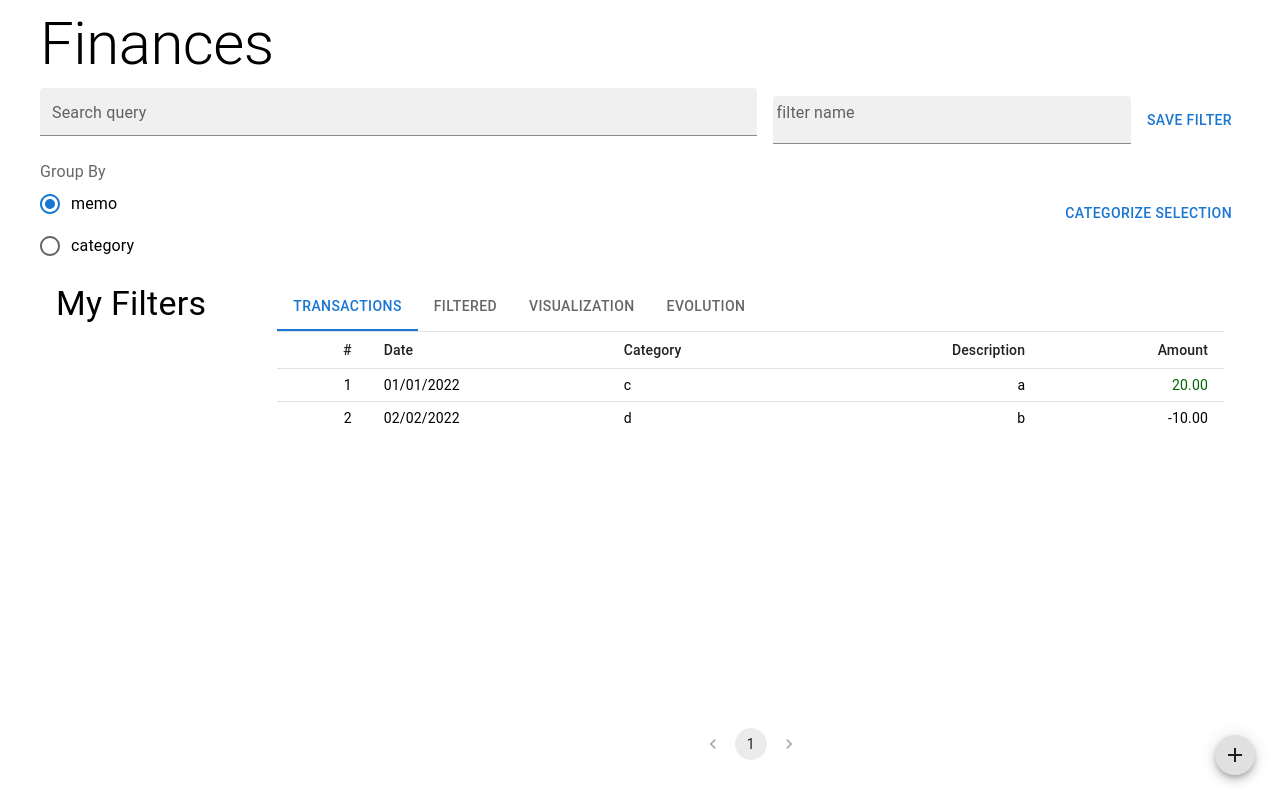
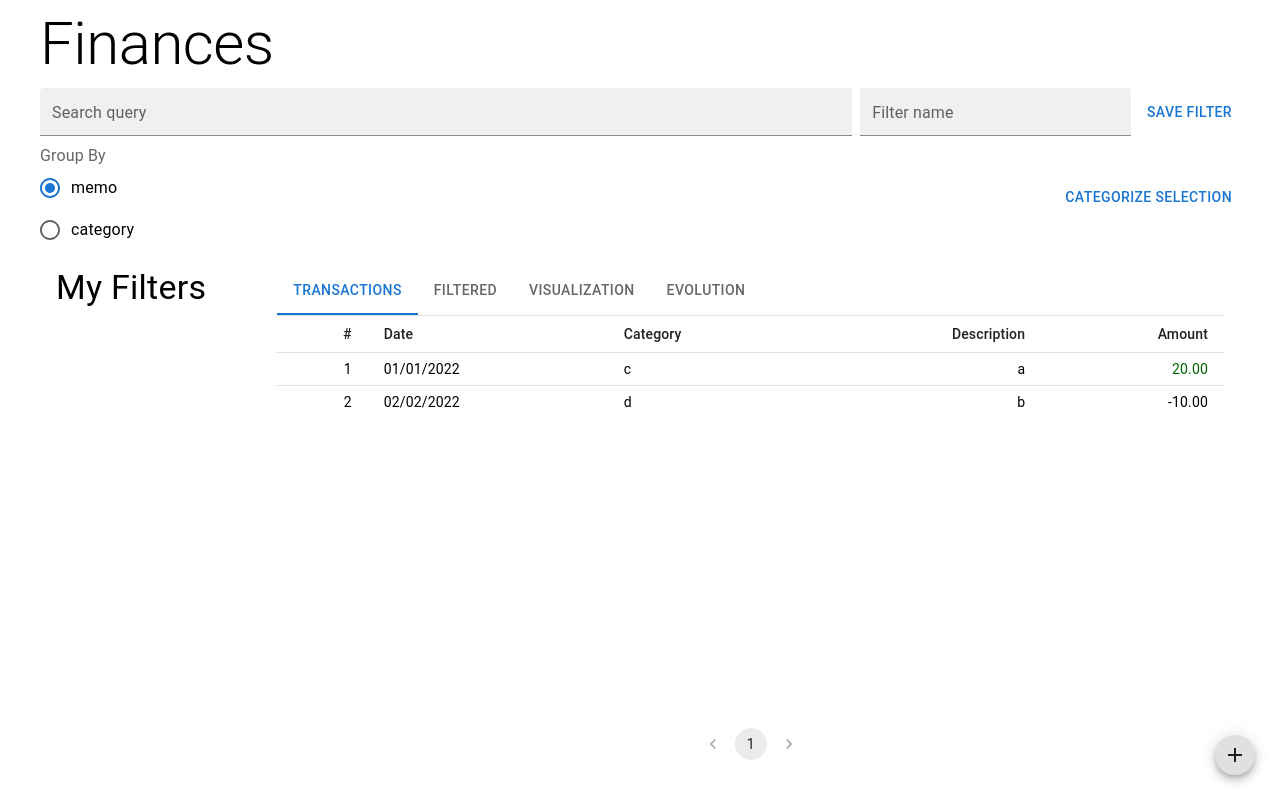
Before and after one commit to luism6n/finances-app, a React (Create React App) app: page / in a window 1280 px wide. Built offline with nearby package versions, Linux system fonts and the light colour scheme.

Commit message:
align interface elements

```diff
--- a/src/CurrentFilter.js
+++ b/src/CurrentFilter.js
@@ -37,7 +37,7 @@ export default function CurrentFilter({ filter, setFilter, saveFilter }) {
   return (
     <Stack sx={{ my: 1, flexDirection: "row" }}>
       <TextField
-        sx={{ flex: 2, pr: 1 }}
+        sx={{ flex: 3, pr: 1 }}
         variant="filled"
         size="small"
         value={query}
@@ -45,12 +45,12 @@ export default function CurrentFilter({ filter, setFilter, saveFilter }) {
         label="Search query"
       />
       <TextField
-        sx={{ flex: 1, p: 1 }}
+        sx={{ flex: 1, pr: 1 }}
         variant="filled"
         size="small"
         value={filterName}
         onChange={(e) => setFilterName(e.target.value)}
-        label="filter name"
+        label="Filter name"
         error={!!currentFilterNoNameError}
       />
       <Button onClick={validateAndSaveFilter}>Save filter</Button>
```
